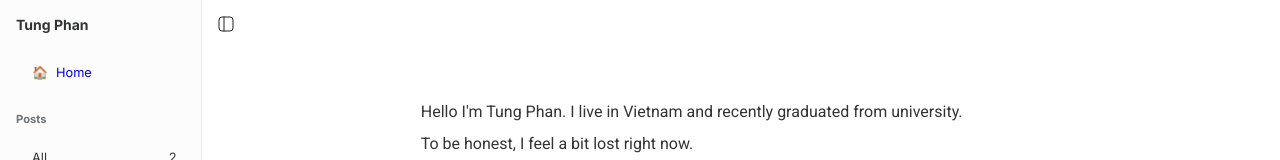
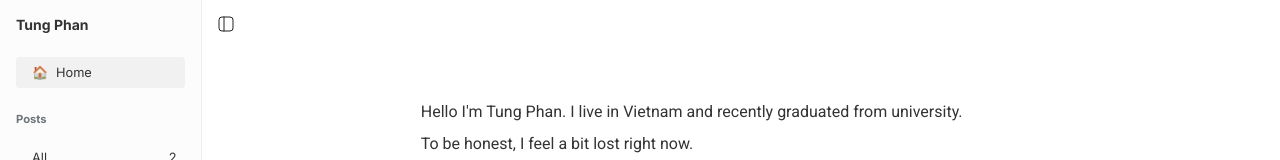
Before and after one commit to pntt3011/pntt3011.github.io, a SvelteKit app: page / in a window 1280 px wide. Shown: the top 160 px of the page. Built offline with nearby package versions, Linux system fonts and the light colour scheme.

Commit message:
Add highlight business logic

```diff
--- a/src/routes/+layout.svelte
+++ b/src/routes/+layout.svelte
@@ -1,8 +1,19 @@
 <script lang="ts">
   import tags from "$lib/tags.json";
+  import { page } from "$app/state";
   import { onMount } from "svelte";
   let { children } = $props();
   let expanded = $state(0);
+
+  let isHomepage = $derived(page.url.pathname === "/");
+  let isLists = $derived(page.url.pathname === "/lists");
+  let selectedTag = $derived(
+    isLists
+      ? page.url.searchParams.get("tag")
+        ? page.url.searchParams.get("tag")?.toLowerCase()
+        : "all"
+      : "",
+  );
 
   function updateExpandedState(mq: MediaQueryListEvent | MediaQueryList) {
     expanded = mq.matches ? -1 : 1;
@@ -37,7 +48,7 @@
   >
     <nav>
       <p class="blog-name">Tung Phan</p>
-      <a href="/" class="home-link">
+      <a href="/" class="home-link" class:active={isHomepage}>
         <p>🏠</p>
         <p>Home</p>
       </a>
@@ -46,7 +57,10 @@
         <ul>
           {#each tags as tag}
             <li>
-              <a href={`/lists?tag=${tag.tag}`}>
+              <a
+                href={`/lists?tag=${tag.tag}`}
+                class:active={selectedTag === tag.tag}
+              >
                 {tag.tag.charAt(0).toUpperCase() + tag.tag.slice(1)}
                 <span>{tag.count}</span>
               </a>
@@ -153,11 +167,16 @@
     gap: 0.5rem;
     font-size: 0.8rem; /* 12.8px */
     text-decoration: none; /* Remove underline */
+    color: #323334;
     padding: 0.5rem 1rem;
     border-radius: 4px;
   }
 
   .sidebar nav .home-link:hover {
+    background-color: #f1f1f2;
+  }
+
+  .sidebar nav .home-link.active {
     background-color: #f1f1f2;
   }
 
@@ -198,6 +217,10 @@
     background-color: #f1f1f2;
   }
 
+  .sidebar nav .categories li a.active {
+    background-color: #f1f1f2;
+  }
+
   main {
     position: relative;
     width: 100%;
```
